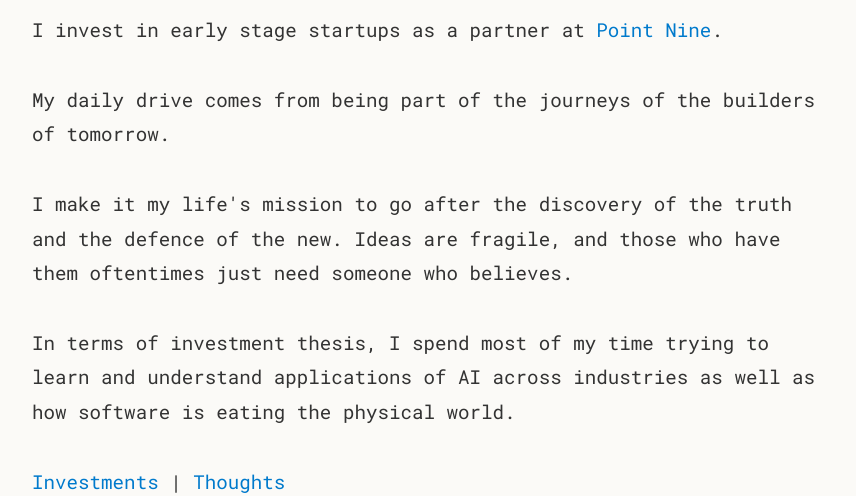
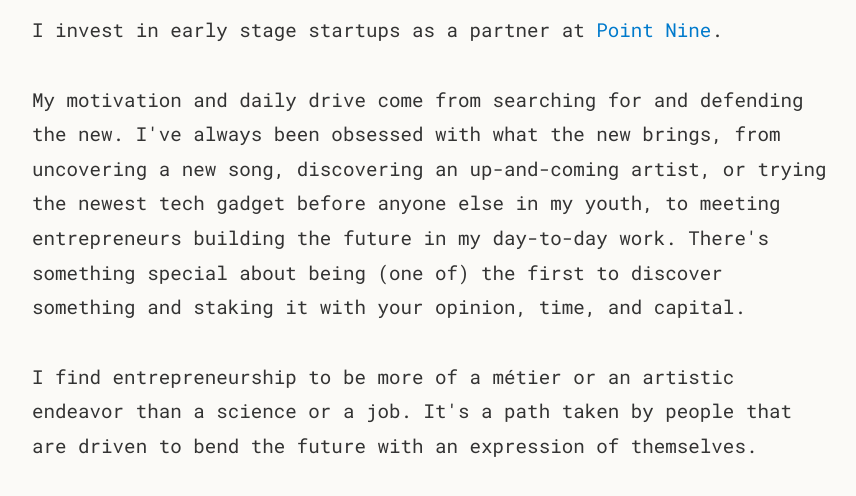
Before and after one commit to ric0seq/my-website, a plain HTML site: page docs/index.html in a window 1280 px wide. Shown: the part 292-788 px from the top of the page, without its empty margins (18-874 px from the left). Drawn offline with Linux system fonts and the light colour scheme; files whose address does not match are found by name.

Commit message:
Update index page text with new content and formatted quote

```diff
--- a/docs/index.html
+++ b/docs/index.html
@@ -66,9 +66,10 @@
         <!-- About Section -->
         <h1>Hi, I'm Ricardo.</h1>
         <p>I invest in early stage startups as a partner at <a href="https://www.pointnine.com" target="_blank">Point Nine</a>.</p>
-        <p>My daily drive comes from being part of the journeys of the builders of tomorrow.</p>
-        <p>I make it my life's mission to go after the discovery of the truth and the defence of the new. Ideas are fragile, and those who have them oftentimes just need someone who believes.</p>
-        <p>In terms of investment thesis, I spend most of my time trying to learn and understand applications of AI across industries as well as how software is eating the physical world.</p>
+        <p>My motivation and daily drive come from searching for and defending the new. I've always been obsessed with what the new brings, from uncovering a new song, discovering an up-and-coming artist, or trying the newest tech gadget before anyone else in my youth, to meeting entrepreneurs building the future in my day-to-day work. There's something special about being (one of) the first to discover something and staking it with your opinion, time, and capital.</p>
+        <p>I find entrepreneurship to be more of a métier or an artistic endeavor than a science or a job. It's a path taken by people that are driven to bend the future with an expression of themselves.</p>
+        <p><i>"Do whatever you do intensely. The artist is the man who leaves the crowd and goes pioneering. With him, there is an idea which is his life"</i><br><i>Robert Henri, The Art Spirit</i></p>
+        <p>The entrepreneurial path is full of uncertainty. I don't believe I have the answers to 99% of the questions a founder needs to answer to progress on their journey but I do believe I ask the right questions. Going on the discovery of the truth alongside founders is the essence of my work. That truth can be found in deep research or analysis or by engaging with our network of founders and operators. To align the entrepreneurial path with truth seeking is what enables a company to learn fast and consequently move faster.</p>
 
         <!-- Navigation Links -->
         <p><a href="investments.html">Investments</a> | <a href="Thoughts.html">Thoughts</a></p>
```
